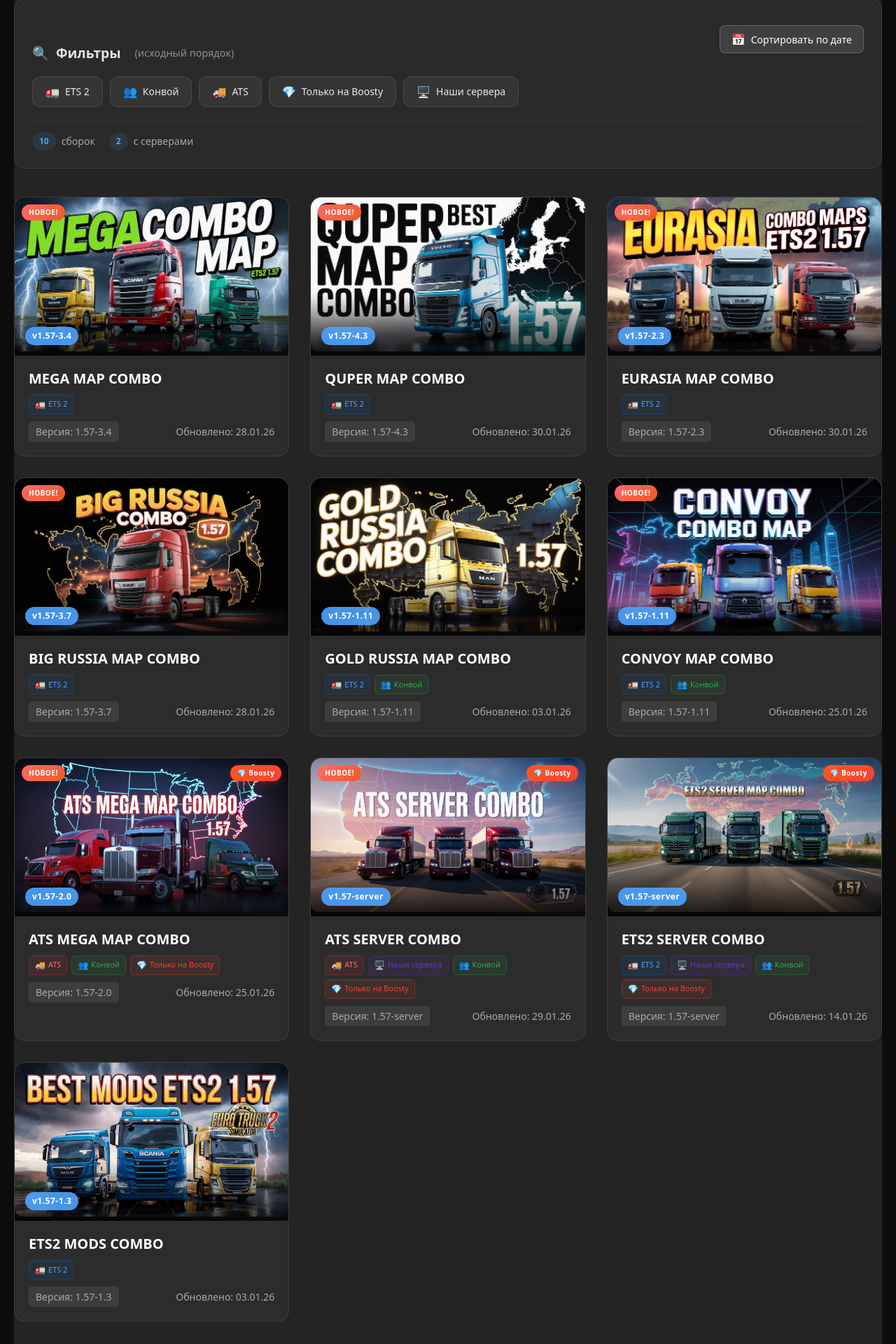
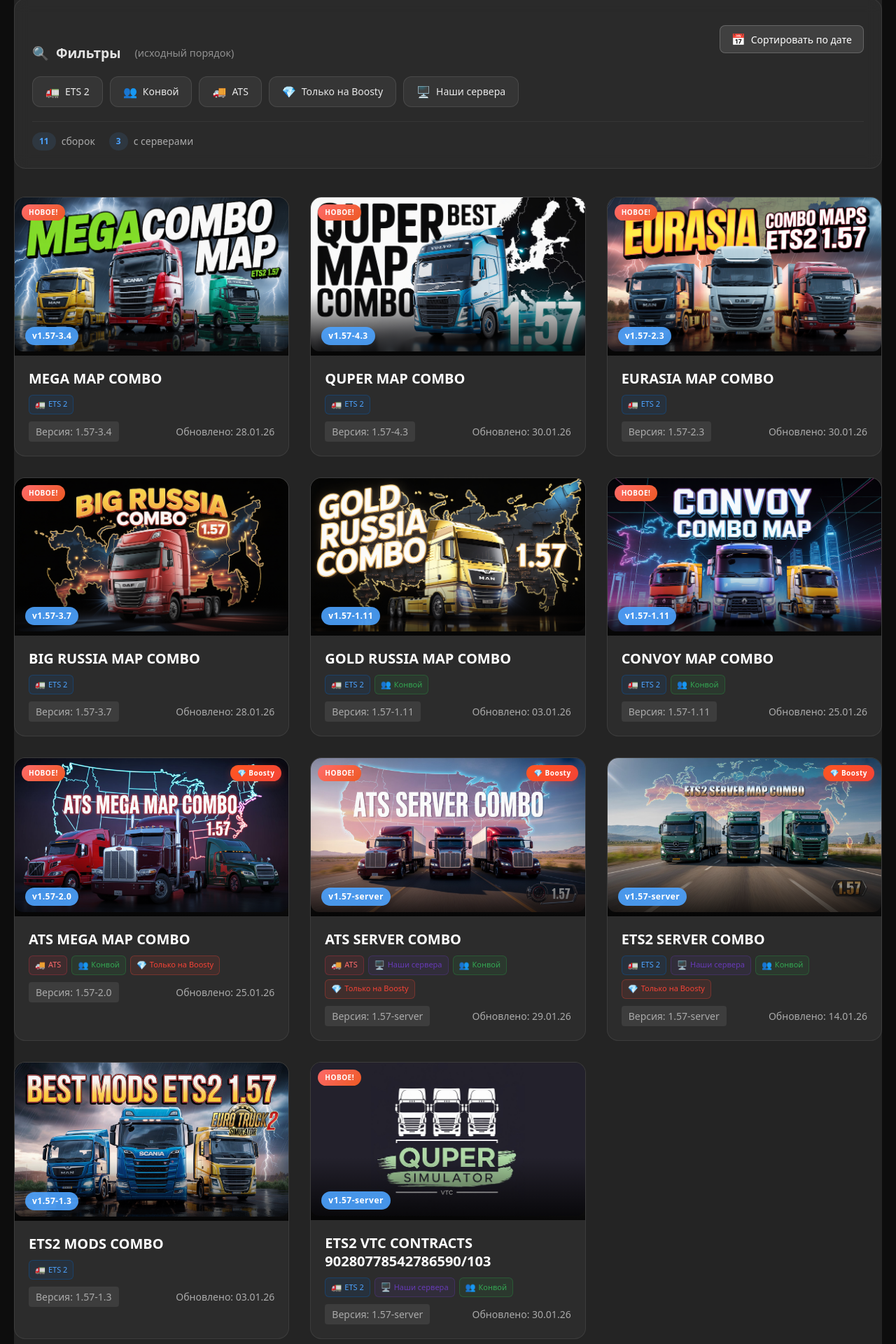
Before and after one commit to Quper24/map-combos, a React (Vite) app: page / in a window 1280 px wide. Shown: the part 242-2162 px from the top of the page at 70% size. Built offline with nearby package versions, Linux system fonts and the light colour scheme.

Commit message:
add contracts server

```diff
--- a/src/data/combos.js
+++ b/src/data/combos.js
@@ -132,6 +132,7 @@
     image_center: "img/combos/ets2-server/ets2-server-center.jpg",
     profile: "https://sharemods.com/cbe31fa2h89b/SERVER_ETS_PROFILE.zip.html",
   },
+
   {
     id: "ets2-mod-combo",
     tags: ["ets2"],
@@ -147,4 +148,15 @@
     profile:
       "https://sharemods.com/xur2fgehyubl/1.57_MODS_PACK_1.3-100.zip.html",
   },
+  {
+    id: "ets2-contracts-map",
+    tags: ["ets2", "server", "convoy"],
+    title: "ETS2 VTC CONTRACTS 90280778542786590/103",
+    preview: "img/combos/ets2-contracts/ets2-contracts-preview.jpg",
+    version_game: "1.57",
+    version: "server",
+    date: "30.01.26",
+    image_center: "img/combos/ets2-contracts/ets2-contracts-center.jpg",
+    profile: "https://sharemods.com/ofmtjpefmu1d/server_contracts.zip.html",
+  },
 ];
--- a/src/pages/Combo/Combo.jsx
+++ b/src/pages/Combo/Combo.jsx
@@ -37,7 +37,7 @@
         )}
       </div>
 
-      <Video videoId={combo.video} title={combo.title} />
+      {combo.video && <Video videoId={combo.video} title={combo.title} />}
 
       <ComboContent table={combo.table} profile={combo.profile} />
 
```
Also changed, not shown: public/img/combos/ets2-contracts/ets2-contracts-center.jpg (added), public/img/combos/ets2-contracts/ets2-contracts-preview.jpg (added).
